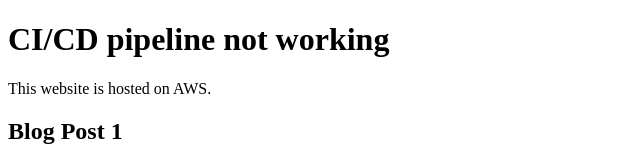
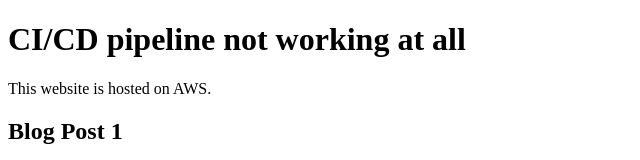
Before and after one commit to suryansh892005/cloud-blog, a plain HTML site: page index.html in a window 1280 px wide. Shown: the top 160 px of the page, without its empty margins (0-640 px from the left). Drawn offline with Linux system fonts and the light colour scheme.

Commit message:
Update index.html

```diff
--- a/index.html
+++ b/index.html
@@ -4,7 +4,7 @@
     <title>Cloud Architecture Blog</title>
 </head>
 <body>
-    <h1>CI/CD pipeline not working </h1>
+    <h1>CI/CD pipeline not working at all</h1>
 
     <p>This website is hosted on AWS.</p>
 
```
